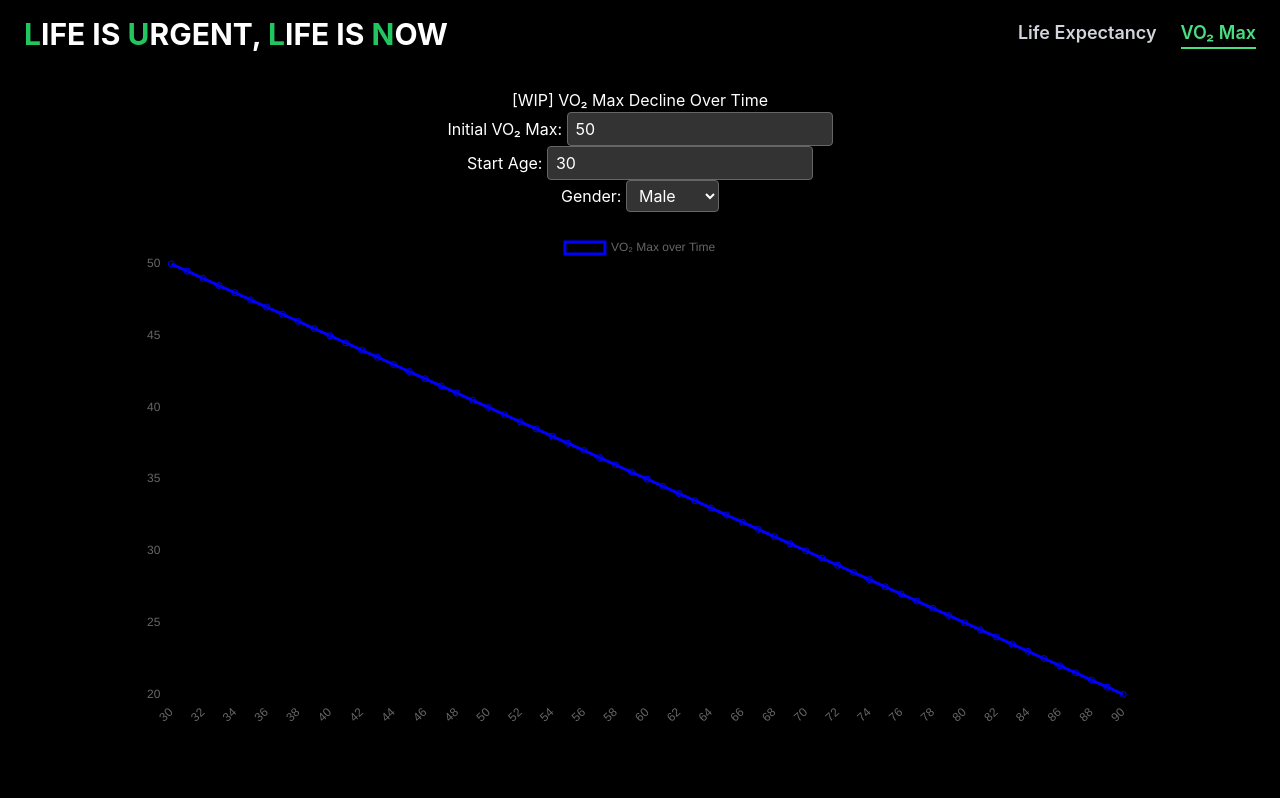
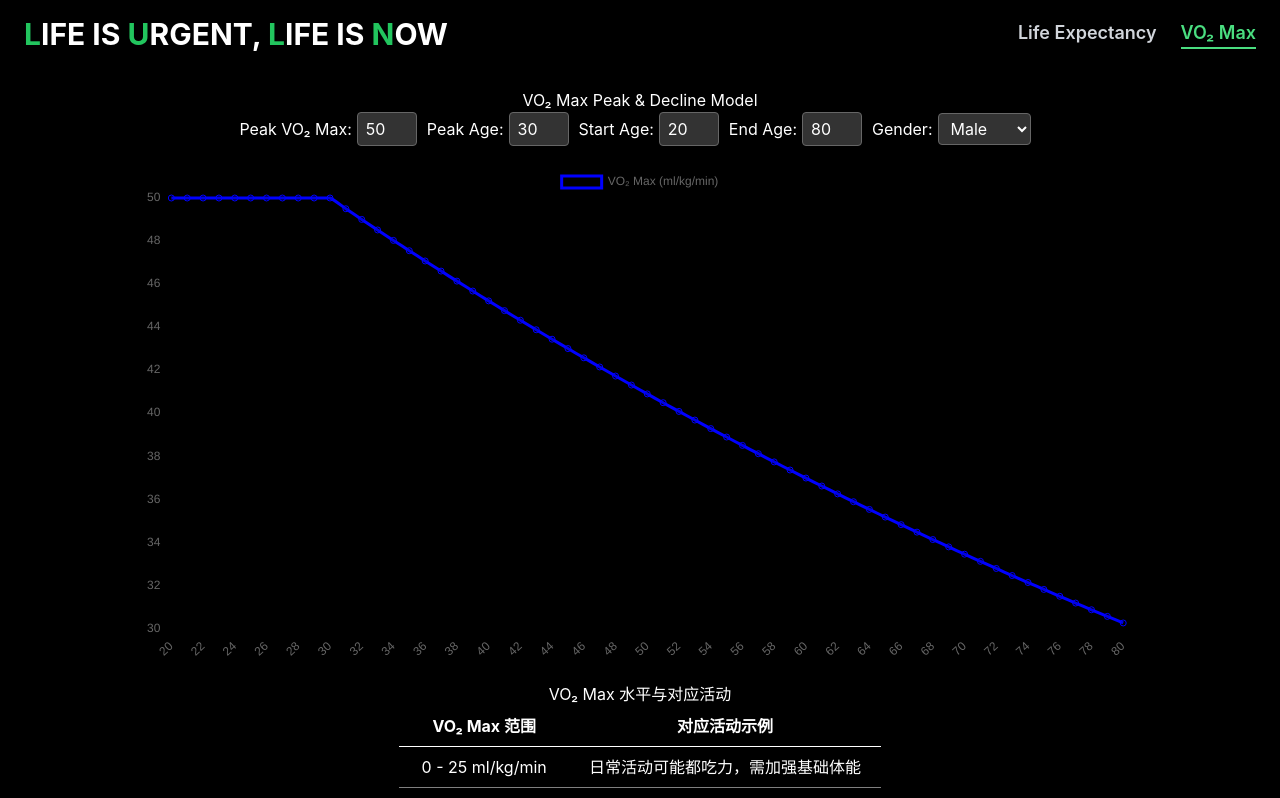
Before and after one commit to apolloydy/luln, a React (Create React App) app: page /vo2max in a window 1280 px wide. Shown: the top 798 px of the page. Built offline with nearby package versions, Linux system fonts and the light colour scheme.

Commit message:
udpate width

```diff
--- a/src/Vo2Max.js
+++ b/src/Vo2Max.js
@@ -5,36 +5,68 @@ import { Chart, registerables } from "chart.js";
 // 注册 Chart.js 组件
 Chart.register(...registerables);
 
+/** 1) 定义一个 VO₂ Max 范围表，仅作示例 */
+const vo2MaxCategories = [
+  { min: 0,   max: 25,  description: "日常活动可能都吃力，需加强基础体能" },
+  { min: 25,  max: 35,  description: "可进行轻度慢跑、日常健身" },
+  { min: 35,  max: 45,  description: "可进行规律跑步、骑行等中等强度运动" },
+  { min: 45,  max: 55,  description: "可进行5K、10K跑步，或高强度间歇训练" },
+  { min: 55,  max: 65,  description: "可参与马拉松、铁人三项等耐力项目" },
+  { min: 65,  max: 80,  description: "高水平耐力运动员水平" },
+  { min: 80,  max: 200, description: "精英/职业运动员水平" },
+];
+
+/** 2) 计算在某年龄时的 VO₂ Max */
+function getVO2MaxAtAge(age, peakVO2, peakAge, annualDeclineRate) {
+  // 如果当前年龄 <= 峰值年龄，就认为还在峰值（或你可以做更复杂的“上升期”模型）
+  if (age <= peakAge) {
+    return peakVO2;
+  }
+  // 年龄超过峰值后，每年衰减 annualDeclineRate（如 1% = 0.01）
+  const yearsAfterPeak = age - peakAge;
+  // 指数型衰减：vo2 = peakVO2 * (1 - annualDeclineRate)^(yearsAfterPeak)
+  return peakVO2 * Math.pow(1 - annualDeclineRate, yearsAfterPeak);
+}
+
 const Vo2Max = () => {
-  const [startVO2Max, setStartVO2Max] = useState(50); // 假设用户的 VO2Max 初始值
-  const [startAge, setStartAge] = useState(30); // 用户开始的年龄
-  const [gender, setGender] = useState("male"); // 性别
+  // 默认峰值 VO₂ Max、峰值年龄、性别、绘图起止年龄
+  const [peakVO2, setPeakVO2] = useState(50);    // 峰值 VO₂ Max (ml/kg/min)
+  const [peakAge, setPeakAge] = useState(30);    // 到达峰值的年龄
+  const [startAge, setStartAge] = useState(20);  // 绘图起始年龄
+  const [endAge, setEndAge] = useState(80);      // 绘图结束年龄
+  const [gender, setGender] = useState("male");  // 性别
 
-  // 根据性别计算 VO2Max 随年龄的下降速率
-  const getDeclineRate = (gender) => (gender === "male" ? 0.5 : 0.4); // 男性每年下降 0.5，女性 0.4
+  // 定义男女衰减率示例
+  const getDeclineRate = (gender) => {
+    if (gender === "male") {
+      return 0.01;  // 男性 1%/年
+    } else {
+      return 0.008; // 女性 0.8%/年
+    }
+  };
 
-  // 计算 30 岁到 90 岁的 VO2Max
+  // 生成 [startAge, endAge] 范围内每一年的 VO₂ Max
   const generateVO2MaxData = () => {
-    let vo2MaxValues = [];
-    let declineRate = getDeclineRate(gender);
-    let vo2 = startVO2Max;
-
-    for (let age = startAge; age <= 90; age++) {
-      vo2MaxValues.push({ age, vo2 });
-      vo2 -= declineRate; // 每年递减
+    let results = [];
+    const declineRate = getDeclineRate(gender);
+    for (let age = startAge; age <= endAge; age++) {
+      const vo2 = getVO2MaxAtAge(age, peakVO2, peakAge, declineRate);
+      results.push({ age, vo2 });
     }
-    return vo2MaxValues;
+    return results;
   };
 
   const vo2MaxData = generateVO2MaxData();
 
+  /** Chart.js 数据 */
   const chartData = {
-    labels: vo2MaxData.map((data) => data.age),
+    labels: vo2MaxData.map((item) => item.age),
     datasets: [
       {
-        label: "VO₂ Max over Time",
-        data: vo2MaxData.map((data) => data.vo2),
+        label: "VO₂ Max (ml/kg/min)",
+        data: vo2MaxData.map((item) => item.vo2),
         borderColor: "blue",
+        tension: 0.2,   // 让曲线更平滑
         fill: false,
       },
     ],
@@ -42,33 +74,82 @@ const Vo2Max = () => {
 
   return (
     <div style={{ textAlign: "center", padding: "20px", backgroundColor: "black", color: "white" }}>
-      <h2>[WIP] VO₂ Max Decline Over Time</h2>
-      <div>
-        <label>Initial VO₂ Max: </label>
+      <h2>VO₂ Max Peak & Decline Model</h2>
+
+      <div style={{ marginBottom: "10px" }}>
+        <label style={{ marginRight: 10 }}>
+          Peak VO₂ Max:
           <input
             type="number"
-          value={startVO2Max}
-          onChange={(e) => setStartVO2Max(Number(e.target.value))}
+            value={peakVO2}
+            onChange={(e) => setPeakVO2(Number(e.target.value))}
+            style={{ marginLeft: 5, width: 60 }}
           />
-      </div>
-      <div>
-        <label>Start Age: </label>
+        </label>
+        <label style={{ marginRight: 10 }}>
+          Peak Age:
+          <input
+            type="number"
+            value={peakAge}
+            onChange={(e) => setPeakAge(Number(e.target.value))}
+            style={{ marginLeft: 5, width: 60 }}
+          />
+        </label>
+        <label style={{ marginRight: 10 }}>
+          Start Age:
           <input
             type="number"
             value={startAge}
             onChange={(e) => setStartAge(Number(e.target.value))}
+            style={{ marginLeft: 5, width: 60 }}
           />
-      </div>
-      <div>
-        <label>Gender: </label>
-        <select value={gender} onChange={(e) => setGender(e.target.value)}>
+        </label>
+        <label style={{ marginRight: 10 }}>
+          End Age:
+          <input
+            type="number"
+            value={endAge}
+            onChange={(e) => setEndAge(Number(e.target.value))}
+            style={{ marginLeft: 5, width: 60 }}
+          />
+        </label>
+        <label style={{ marginRight: 10 }}>
+          Gender:
+          <select
+            value={gender}
+            onChange={(e) => setGender(e.target.value)}
+            style={{ marginLeft: 5 }}
+          >
             <option value="male">Male</option>
             <option value="female">Female</option>
           </select>
+        </label>
       </div>
+
       <div style={{ width: "80%", margin: "20px auto" }}>
         <Line data={chartData} />
       </div>
+
+      {/* VO₂ Max 范围对应活动示例 */}
+      <h3>VO₂ Max 水平与对应活动</h3>
+      <table style={{ margin: "0 auto", borderCollapse: "collapse" }}>
+        <thead>
+          <tr style={{ borderBottom: "1px solid white" }}>
+            <th style={{ padding: "8px 12px" }}>VO₂ Max 范围</th>
+            <th style={{ padding: "8px 12px" }}>对应活动示例</th>
+          </tr>
+        </thead>
+        <tbody>
+          {vo2MaxCategories.map((cat, idx) => (
+            <tr key={idx} style={{ borderBottom: "1px solid gray" }}>
+              <td style={{ padding: "8px 12px" }}>
+                {cat.min} - {cat.max} ml/kg/min
+              </td>
+              <td style={{ padding: "8px 12px" }}>{cat.description}</td>
+            </tr>
+          ))}
+        </tbody>
+      </table>
     </div>
   );
 };
--- a/src/styles.css
+++ b/src/styles.css
@@ -49,7 +49,6 @@
   max-width: 600px; /* 限制宽度，确保 3 个一行 */
   margin: 0 auto; /* 居中 */
   gap: 20px; /* 控制每个 legend 之间的间距 */
-  color: #9e7546;            /* 文字变成白色 */
 }
 
 
```
Lines whose indentation alone changed are shown as unchanged.
